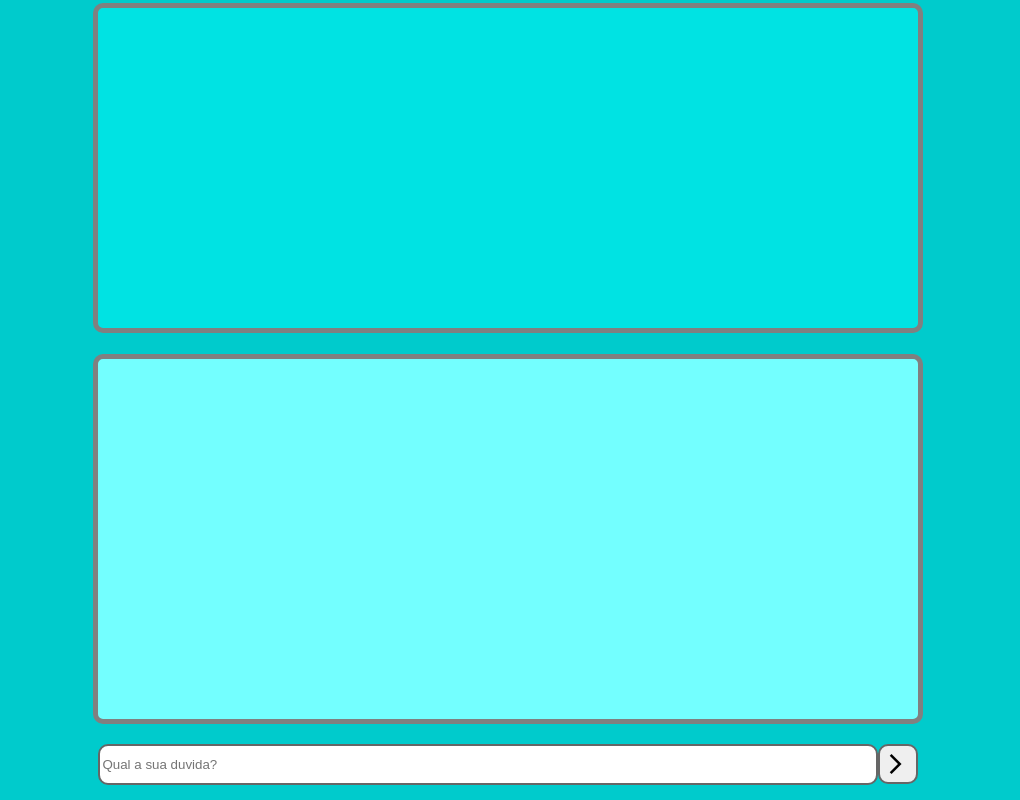
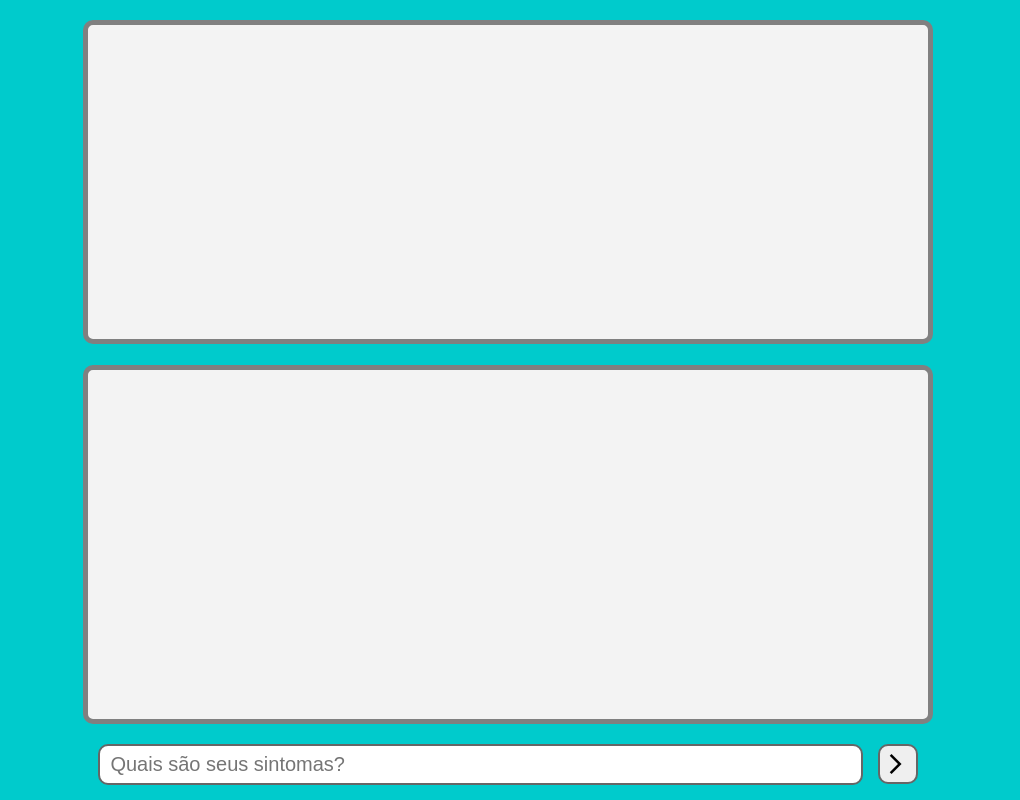
Before and after one commit to matheusmelo18/saudeplus, a plain HTML site: page Frontend/index.html in a window 1280 px wide. Shown: the full height of the page, 260-1280 px from the left. Drawn offline with nearby package versions, Linux system fonts and the light colour scheme.

Commit message:
Mudanças no HTML

```diff
--- a/Frontend/index.html
+++ b/Frontend/index.html
@@ -1,5 +1,5 @@
 <!DOCTYPE html>
-<html lang="en">
+<html lang="en" utf="8">
     <head>
         <meta charset="UTF-8">
         <meta http-equiv="X-UA-Compatible" content="IE=edge">
@@ -8,6 +8,7 @@
         <link rel="stylesheet" href="https://fonts.googleapis.com/css2?family=Material+Symbols+Outlined:opsz,wght,FILL,GRAD@20..48,100..700,0..1,-50..200" />
         <link rel="stylesheet" href="main.css">
         <script src="https://ajax.googleapis.com/ajax/libs/jquery/3.6.0/jquery.min.js"></script>
+        <link rel="preconnect" href="https://fonts.googleapis.com"><link rel="preconnect" href="https://fonts.gstatic.com" crossorigin><link href="https://fonts.googleapis.com/css2?family=Roboto&display=swap" rel="stylesheet">
     </head>
 <body>
     <div class="flex">
@@ -20,12 +21,11 @@
         </div>
         <div class="chatMain">
             <div class="result" id="result"></div>
-            <div class="answers" id="answers">
-            </div>
+            <div class="answers" id="answers"></div>
             <div class="barraInput">
                 <form id="form" action="#" class="form" method="get" onsubmit="submitForm(event)">
                     <div class="inputRecebe">
-                        <input type="textarea" placeholder="Qual a sua duvida?" rows="4" id="problem" value="" name="input" class="caixadetexto"><br>
+                        <input type="textarea" placeholder="Quais são seus sintomas?" rows="4" id="problem" value="" name="input" class="caixadetexto"><br>
                     </div>
                     <div class="submitButton">
                         <button type="submit" id="botaosubmit"   class="botaosubmit"><span class="material-symbols-outlined">
--- a/Frontend/main.css
+++ b/Frontend/main.css
@@ -5,13 +5,16 @@ body{
     overflow-x: hidden; /* Hide horizontal scrollbar */
     padding: 0;
     margin: 0;
+    font-family: 'Roboto', sans-serif;
 }
 
 .caixadetexto{
+    font-size: 20px;
     border:2px solid #666666;
     border-radius: 10px;
     height: 35px;
-    width: 99%;
+    width: calc(98% - 15px);
+    padding-left: 10px;
     margin-bottom: 15px;
     /* position: relative;
     left: 460px;
@@ -49,6 +52,7 @@ body{
     display: flex;
 }
 .chatMain{
+    margin-top: 20px;
     width: 100%;
     display: flex;
     justify-content: flex-end;
@@ -56,10 +60,12 @@ body{
     align-items: center;
 }
 .inputRecebe{
+    font-size: 20px;
     width: 100%;
     direction: ltr;
 }
 .barraInput{
+    font-size: 20px;
     display: flex;
     width: 80%;
 }
@@ -71,18 +77,23 @@ body{
 .form {
     display: flex;
     width: 100%;
-}.result{
-    width: 80%;
+}
+.result{
+    padding: 20px;
+    width: calc( 80% - 20px);
+    font-size: 20px;
     height: 40%;
-    background-color: #00e3e3;
+    background-color: #f3f3f3;
     border: 5px solid grey;
     border-radius: 10px;
 }
 .answers{
+    padding: 20px;
+    width: calc( 80% - 20px);
+    font-size: 20px;
     height: 45%;
     margin: 2% 0;
-    width: 80%;
     border: 5px solid grey;
     border-radius: 10px;
-    background-color: #73ffff;
+    background-color: #f3f3f3;
 }
```
